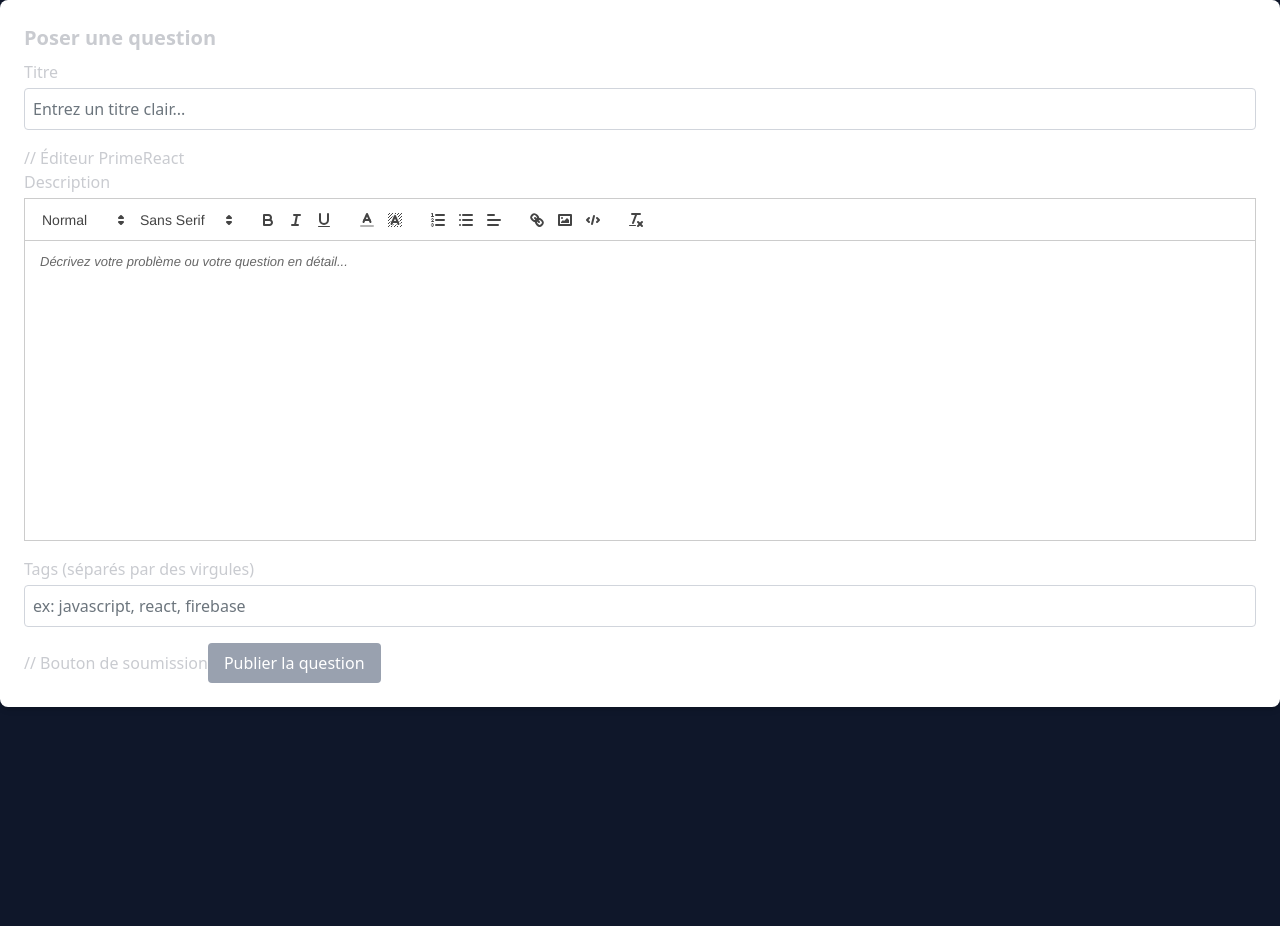
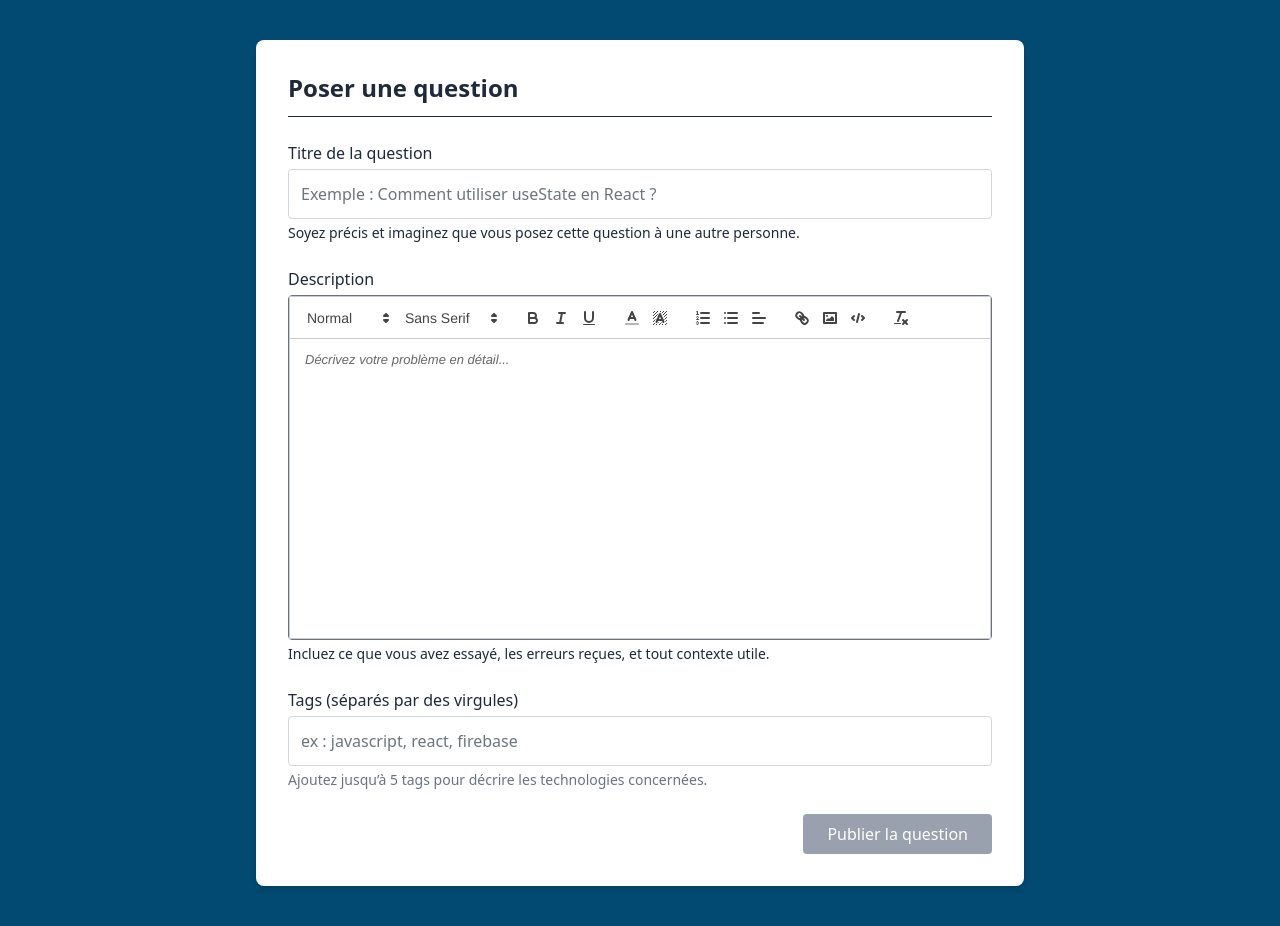
Before and after one commit to adenadams20/ministack, a React (Vite) app: page /questionfrom in a window 1280 px wide. Before the commit the page ends 800 px from the top, so only its background shows below. Built offline with nearby package versions, Linux system fonts and the light colour scheme; no server answers; the database is empty.

Commit message:
modifie questionForm

```diff
--- a/src/components/QuestionCard.jsx
+++ b/src/components/QuestionCard.jsx
@@ -2,7 +2,6 @@
 import React from "react";
 
 const QuestionCard = ({ question }) => {
-  //  Protection contre les props non définies
   if (!question) {
     return (
       <div className="p-4 border rounded-lg text-gray-500 italic">
@@ -11,36 +10,49 @@ const QuestionCard = ({ question }) => {
     );
   }
 
-  const { title, author, date, tags, votes } = question;
+  const { title, description, tags, votes, createdAt } = question;
 
   return (
-    <div className="flex flex-col border-t-1  justify-center p-6 mb-4   transition">
-      <div className="flex   mb-2">
-          <span className="text-sm text-gray-500">{votes ?? 0} votes</span>
-          <div className="ml-20 flex flex-wrap flex-col">
-          <h2 className="text-lg font-semibold text-blue-600 hover:underline cursor-pointer">
-              {title}</h2>
-            <p className="text-sm text-gray-600 mb-2">
-            Par <span className="font-medium">{author || "Anonyme"}</span> •{" "}
-            {date || "Date inconnue"}
-          </p>
+    <div className="border-t-1  p-5 bg-white hover:shadow-lg transition duration-300 flex flex-col sm:flex-row gap-4">
+      {/* Votes */}
+      <div className="flex flex-col items-center justify-start sm:w-20 text-center">
+        <span className="text-lg font-semibold text-gray-800">{votes ?? 0}</span>
+        <span className="text-sm text-gray-800">votes</span>
+      </div>
 
+      {/* Contenu principal */}
+      <div className="flex-1 items-center">
+        <h2 className="text-lg sm:text-xl font-semibold text-blue-600 hover:underline cursor-pointer mb-2">
+          {title}
+        </h2>
+
+        {/* ✅ Description avec rendu HTML */}
+        {description && (
+          <div
+            className="text-gray-800 text-sm sm:text-base mb-3 leading-relaxed"
+            dangerouslySetInnerHTML={{ __html: description }}
+          ></div>
+        )}
+
+        {/* Tags */}
         {tags && tags.length > 0 && (
-            <div className="flex flex-wrap gap-2">
+          <div className="flex flex-wrap gap-2 mb-3">
             {tags.map((tag, i) => (
               <span
                 key={i}
-                  className="bg-yellow-200 text-yellow-800 text-xs font-semibold px-2 py-1 rounded-full"
+                className="bg-yellow-100 text-yellow-800 text-xs sm:text-sm font-medium px-2 py-1 rounded-full"
               >
                 #{tag}
               </span>
             ))}
           </div>
         )}
+
+        {/* Date */}
+        <small className="text-gray-800">
+          Posté le {createdAt?.toDate?.().toLocaleString?.() || "Date inconnue"}
+        </small>
       </div>
-      </div>
-
-
     </div>
   );
 };
--- a/src/components/QuestionForm.jsx
+++ b/src/components/QuestionForm.jsx
@@ -3,10 +3,10 @@ import { Editor } from "primereact/editor";
 import "primereact/resources/themes/saga-blue/theme.css";
 import "primereact/resources/primereact.min.css";
 import "primeicons/primeicons.css";
-import { useQuestions } from "../context/QuestionContext"; // ✅ Import du contexte
+import { useQuestions } from "../context/QuestionContext";
 
 const QuestionForm = () => {
-const { createQuestion } = useQuestions(); // ✅ Utilise la bonne fonction du contexte
+const { createQuestion } = useQuestions();
 
 const [title, setTitle] = useState("");
 const [description, setDescription] = useState("");
@@ -26,8 +26,9 @@ const newQuestion = {
 createdAt: new Date().toISOString(),
 };
 
+
 try {
-  await createQuestion(newQuestion); // ✅ Ajoute la question dans Firestore
+  await createQuestion(newQuestion);
   alert("✅ Question publiée avec succès !");
   setTitle("");
   setDescription("");
@@ -39,65 +40,81 @@ try {
 
 };
 
-return (
+return ( <div className="flex justify-center py-10 px-4 bg-sky-900"> <div className="w-full max-w-3xl bg-white shadow-md rounded-lg p-8"> <h2 className="text-2xl font-semibold mb-6 text-gray-800 border-b pb-3">
+Poser une question </h2>
 
-  <form
-   onSubmit={handleSubmit}
-   className="space-y-4 bg-white p-6 shadow-md rounded-lg"
- > <h2 className="text-xl font-semibold mb-2">Poser une question</h2>
-
+    <form onSubmit={handleSubmit} className="space-y-6">
       {/* Champ Titre */}
       <div>
-    <label className="block font-medium mb-1">Titre</label>
+        <label className="block font-medium mb-1 text-gray-800">
+          Titre de la question
+        </label>
         <input
           type="text"
-      placeholder="Entrez un titre clair..."
+          placeholder="Exemple : Comment utiliser useState en React ?"
           value={title}
           onChange={(e) => setTitle(e.target.value)}
-      className="w-full border border-gray-300 p-2 rounded"
+          className="w-full border border-gray-300 p-3 rounded focus:outline-none focus:ring-2 focus:ring-blue-500"
           required
         />
+        <p className="text-sm text-gray-800 mt-1">
+          Soyez précis et imaginez que vous posez cette question à une autre
+          personne.
+        </p>
       </div>
 
-  //  Éditeur PrimeReact
+      {/* Éditeur PrimeReact */}
       <div>
-    <label className="block font-medium mb-1">Description</label>
+        <label className="block font-medium mb-1 text-gray-800">
+          Description
+        </label>
         <Editor
           value={description}
           onTextChange={(e) => setDescription(e.htmlValue || "")}
           style={{ height: "300px" }}
-      placeholder="Décrivez votre problème ou votre question en détail..."
+          placeholder="Décrivez votre problème en détail..."
+          className="border border-gray-500 rounded"
         />
+        <p className="text-sm text-gray-800 mt-1">
+          Incluez ce que vous avez essayé, les erreurs reçues, et tout
+          contexte utile.
+        </p>
       </div>
 
       {/* Champ Tags */}
       <div>
-    <label className="block font-medium mb-1">
+        <label className="block font-medium mb-1 text-gray-800">
           Tags (séparés par des virgules)
         </label>
         <input
           type="text"
-      placeholder="ex: javascript, react, firebase"
+          placeholder="ex : javascript, react, firebase"
           value={tags}
           onChange={(e) => setTags(e.target.value)}
-      className="w-full border border-gray-300 p-2 rounded"
+          className="w-full border border-gray-300 p-3 rounded focus:outline-none focus:ring-2 focus:ring-blue-500"
         />
+        <p className="text-sm text-gray-500 mt-1">
+          Ajoutez jusqu’à 5 tags pour décrire les technologies concernées.
+        </p>
       </div>
 
-  // Bouton de soumission
+      {/* Bouton de soumission */}
+      <div className="flex justify-end">
         <button
           type="submit"
-    className={`px-4 py-2 rounded text-white ${
+          disabled={!isFormValid}
+          className={`px-6 py-2 rounded text-white font-medium ${
             isFormValid
               ? "bg-blue-600 hover:bg-blue-700"
               : "bg-gray-400 cursor-not-allowed"
           }`}
-    disabled={!isFormValid}
         >
           Publier la question
         </button>
+      </div>
     </form>
-
+  </div>
+</div>
 
 );
 };
--- a/src/components/QuestonList.jsx
+++ b/src/components/QuestonList.jsx
@@ -9,7 +9,7 @@ const QuestionList = () => {
   if (loading) return <p>Chargement des questions...</p>;
 
   return (
-    <div className="flex flex-wrap  flex-col bg-white">
+    <div className="flex flex-wrap  flex-col bg-white shadow">
       {questions.map((q, i) => (
         <QuestionCard key={i} question={q} />
       ))}
--- a/src/context/QuestionContext.jsx
+++ b/src/context/QuestionContext.jsx
@@ -20,7 +20,7 @@ try {
 const data = await getQuestions();
 setQuestions(data);
 } catch (error) {
-console.error("❌ Erreur de chargement des questions :", error);
+console.error(" Erreur de chargement des questions :", error);
 } finally {
 setLoading(false);
 }
@@ -33,7 +33,7 @@ const addedQuestion = await addQuestion(newQuestion);
 // ✅ Met à jour la liste locale immédiatement
 setQuestions((prev) => [addedQuestion, ...prev]);
 } catch (error) {
-console.error("❌ Erreur lors de l'ajout de la question :", error);
+console.error(" Erreur lors de l'ajout de la question :", error);
 }
 };
 
--- a/src/services/questionService.js
+++ b/src/services/questionService.js
@@ -25,7 +25,7 @@ console.log("✅ Question ajoutée avec ID:", docRef.id);
 return { id: docRef.id, ...questionData, createdAt: new Date().toISOString() };
 
 } catch (error) {
-console.error("❌ Erreur d'ajout de la question:", error);
+console.error(" Erreur d'ajout de la question:", error);
 throw error;
 }
 };
```
Also changed, not shown: src/pages/Home.jsx (+5 -5 lines). Lines whose indentation alone changed are shown as unchanged.
